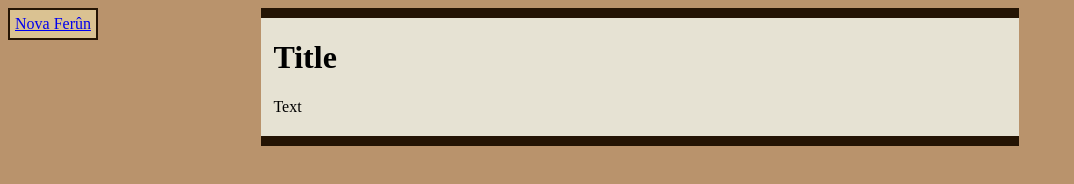
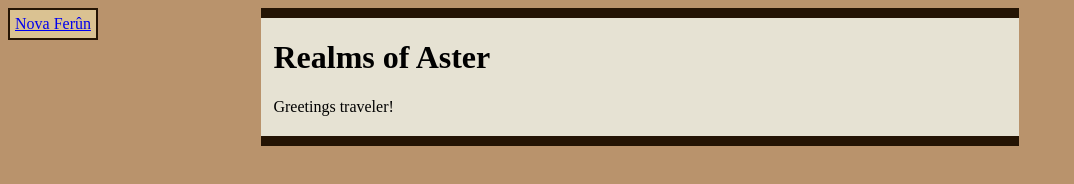
Before and after one commit to IsacLjungberg/AsterDnD, a plain HTML site: page index.html in a window 1280 px wide. Shown: the whole page, without its empty margins (0-1074 px from the left). Drawn offline with Linux system fonts and the light colour scheme.

Commit message:
Update index.html

```diff
--- a/index.html
+++ b/index.html
@@ -1,7 +1,7 @@
 <!DOCTYPE html>
 <html>
 <head>
-<title>Title</title>
+<title>Realms of Aster</title>
 <link rel="stylesheet" href="style.css">
 </head>
 <body>
@@ -12,8 +12,9 @@
 
 
 <div id = "body">
-<h1>Title</h1>
-Text
+<h1>Realms of Aster</h1>
+Greetings traveler! <br>
+
 
 </div>
 
```
